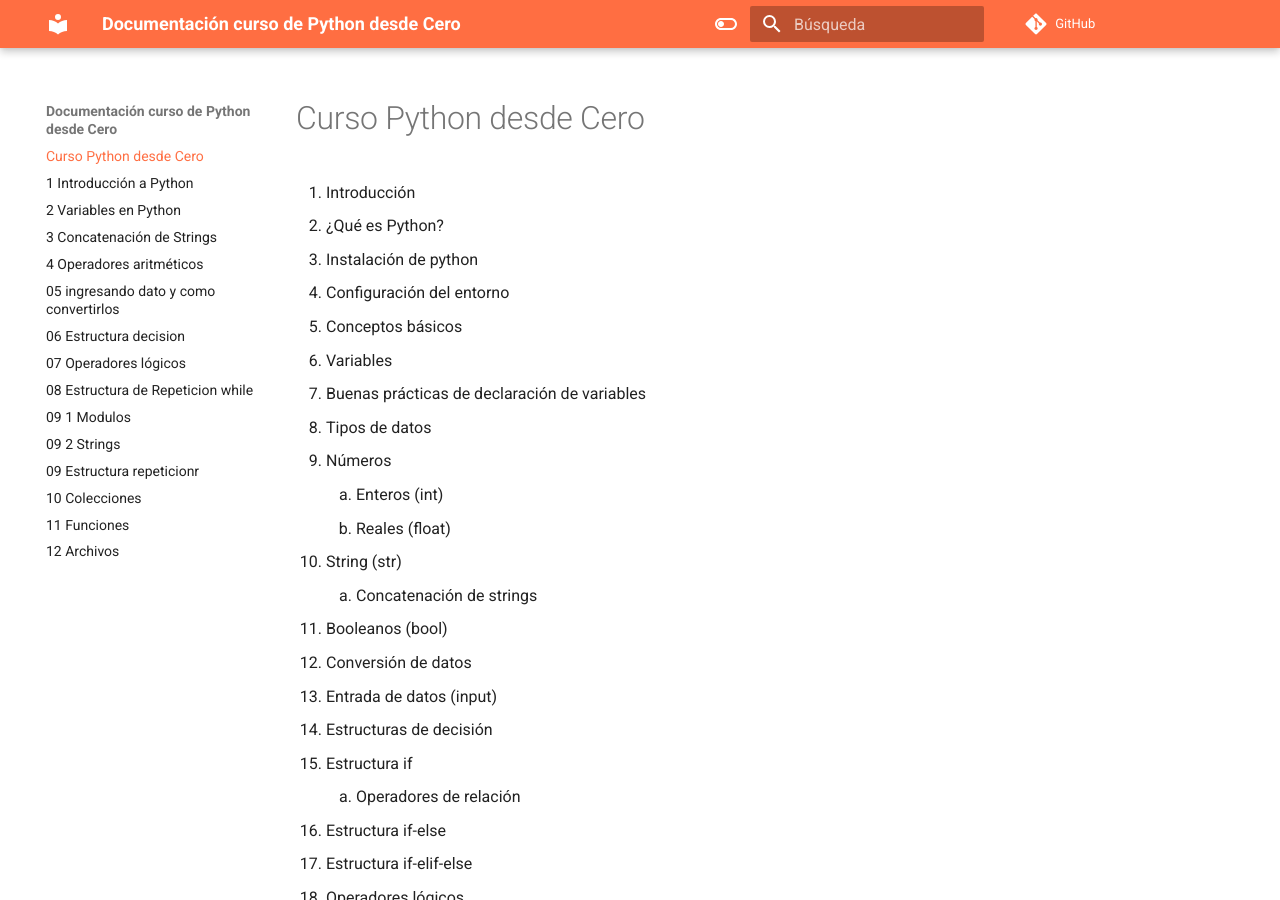
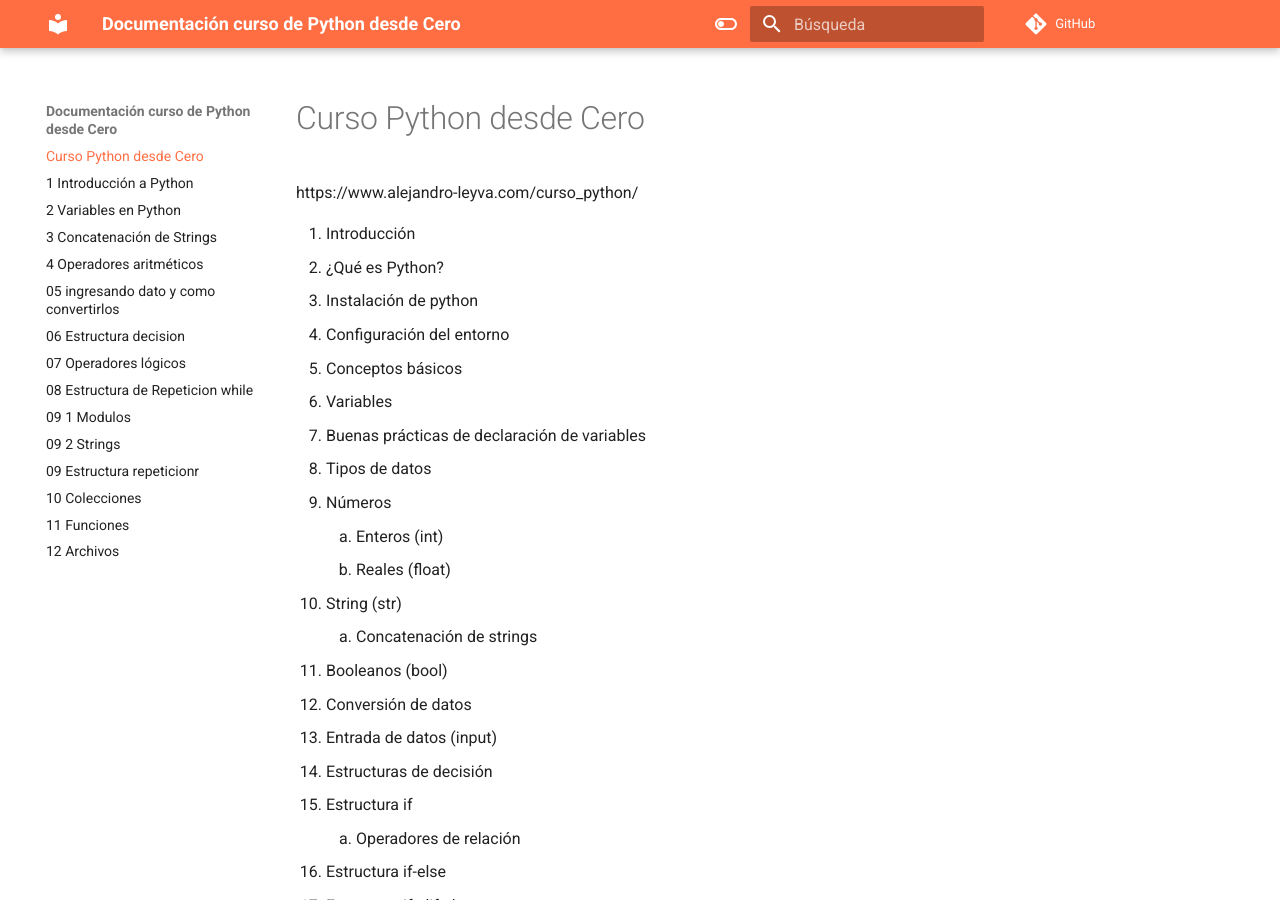
Before and after one commit to jalmx/curso_python, an MkDocs documentation site: the page built from docs/index.md, in a window 1280 px wide and 900 px high. Built offline with MkDocs 1.6.1 and Material for MkDocs 9.7.7, drawn with Linux system fonts in a browser that asks for light colours; comment, search, counter and statistics services are not loaded; some of the changed lines change nothing that is shown.

Commit message:
modify: readme

```diff
--- a/docs/index.md
+++ b/docs/index.md
@@ -1,4 +1,6 @@
 # Curso Python desde Cero
+
+https://www.alejandro-leyva.com/curso_python/
 
 1. Introducción
    1. ¿Qué es Python?
```
